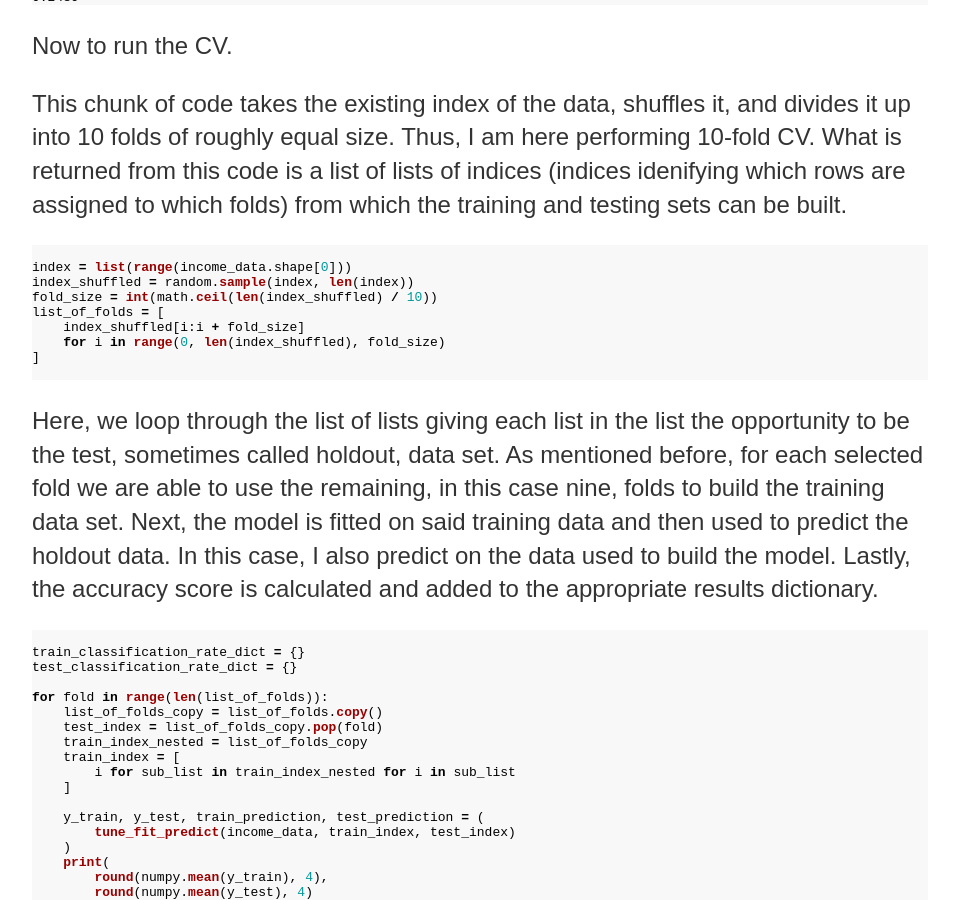
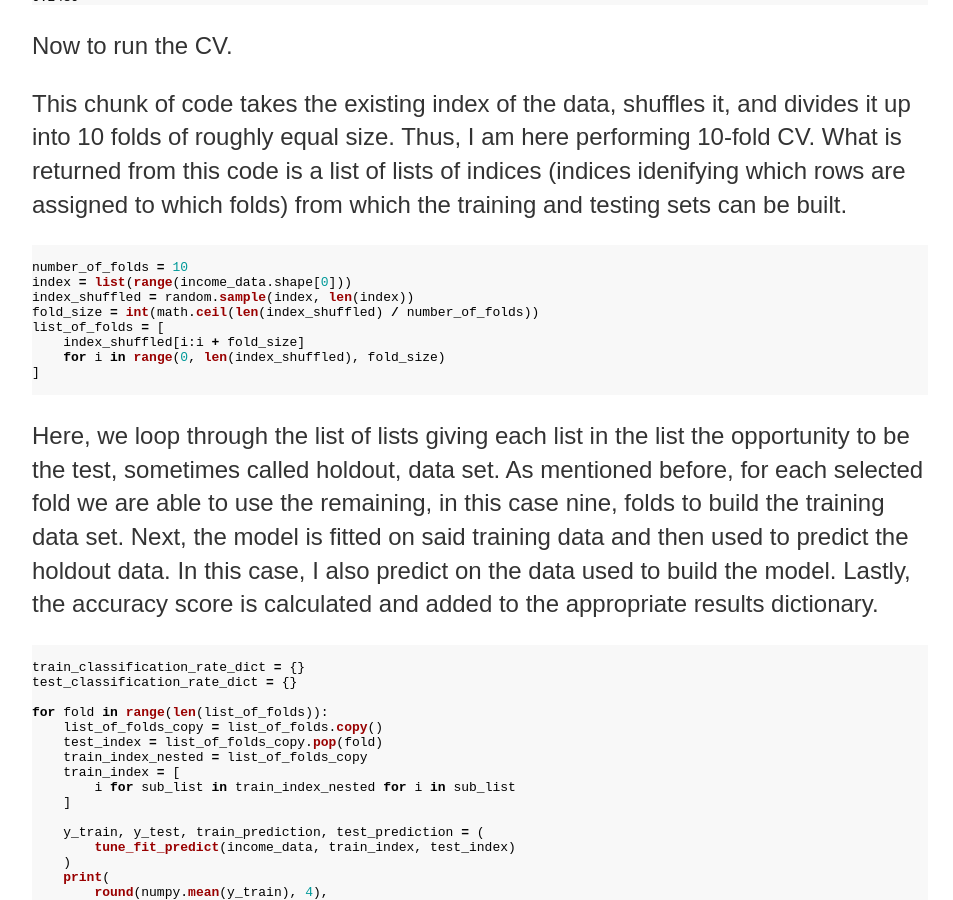
Before and after one commit to aaron-c-jones/aaron-c-jones.github.io, a Jekyll site: the page built from _posts/2018-04-03-aaron-jones-cross-validation.md, in a window 1280 px wide and 900 px high, scrolled down 3866 px. Shown: the whole window, without its empty margins (160-1113 px from the left). Built offline with Jekyll 4.4.1, drawn with Linux system fonts in a browser that asks for light colours.

Commit message:
adjusting code in CV post

````diff
--- a/_posts/2018-04-03-aaron-jones-cross-validation.md
+++ b/_posts/2018-04-03-aaron-jones-cross-validation.md
@@ -181,9 +181,10 @@ This chunk of code takes the existing index of the data, shuffles it, and divide
 
 ```python
 
+number_of_folds = 10
 index = list(range(income_data.shape[0]))
 index_shuffled = random.sample(index, len(index))
-fold_size = int(math.ceil(len(index_shuffled) / 10))
+fold_size = int(math.ceil(len(index_shuffled) / number_of_folds))
 list_of_folds = [
     index_shuffled[i:i + fold_size]
     for i in range(0, len(index_shuffled), fold_size)
````
